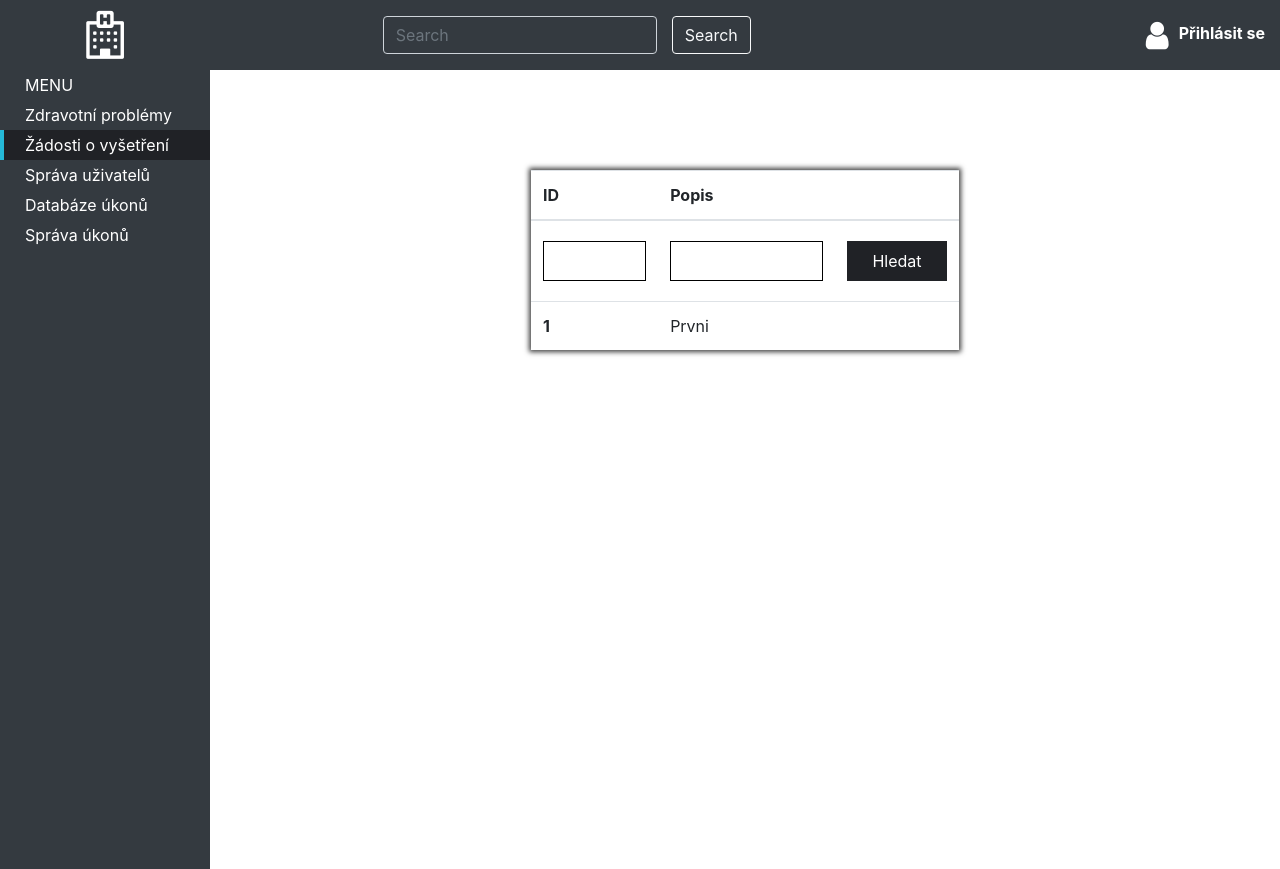
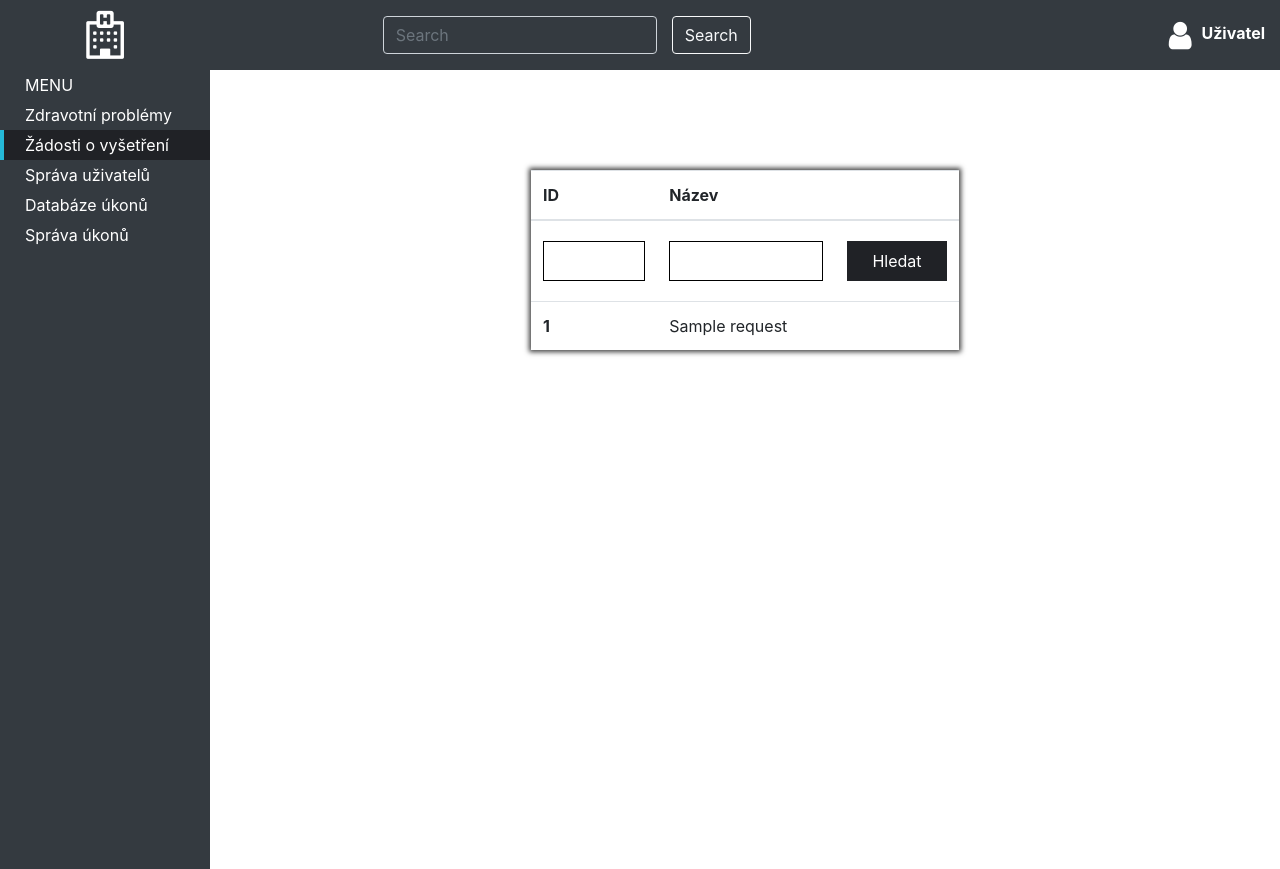
Before and after one commit to mimotej/IIS, a Flask app: page /medical_examinations in a window 1280 px wide. Shown: the top 869 px of the page. Run offline with Flask 2, Linux system fonts and the light colour scheme; the visitor is signed in with stand-in values (Sample User, id 1); tables that the repository leaves empty hold one stand-in row (values such as "Sample post").

Commit message:
added examination

```diff
--- a/app/app.py
+++ b/app/app.py
@@ -162,7 +162,20 @@
 
 @app.route('/ticket',  methods=['GET', 'POST'])
 def tickets():
-    #if request.method == 'POST' and (session['isAdmin'] == True or session['isDoctor'] == True):
+    problem_id =  request.args.get('p_id')
+    if request.method == 'POST' and (session['isAdmin'] == True or session['isDoctor'] == True):
+        data = request.form.to_dict()
+        new_ticket = ExaminationRequest(**data)
+        doctor = User.query.filter_by(_id=request.form['received_by']).first()
+        if doctor.isDoctor:
+            new_ticket.created_by = session['user_id']
+            new_ticket.received_by = request.form['received_by']
+            new_ticket.health_problem_id = problem_id
+            new_ticket.state = "NOT DONE"
+            db.session.add(new_ticket)
+            db.session.commit()
+        else:
+            logger.debug("Error: not doctor ID")
 
     return render_template('medical_examination_ticket.html')
 
@@ -188,9 +201,7 @@
 def delegate():
     problem_id =  request.args.get('p_id')
     problem = HealthProblem.query.filter_by(_id=problem_id).first()
-    logger.debug("1")
     if (request.method == 'POST' and problem):
-        logger.debug("2")
         doctor = User.query.filter_by(_id=request.form['id_doctor']).first()
         if doctor and (session['isAdmin'] == True or session['isDoctor']==True):
             logger.debug(doctor._id)
@@ -221,11 +232,18 @@
     return render_template('not_menu_accessible/medical_report_creator.html')
 @app.route('/medical_examinations')
 def medical_examinations():
-    return render_template('doctor_only/medical_examinations.html')
+    requests = ExaminationRequest.query
+    return render_template('doctor_only/medical_examinations.html',requests = requests)
 
 @app.route('/medical_examination')
 def medical_examination():
-    return render_template('doctor_only/medical_examination.html')
+    if (session['isAdmin'] == True or session['isDoctor'] == True):
+        request_id =  request.args.get('r_id')
+        e_request = ExaminationRequest.query.filter_by(_id=request_id).first()
+        return render_template('doctor_only/medical_examination.html',e_request = e_request)
+    else :
+        logger.debug("Error: not admin or doctor")
+        return render_template('doctor_only/medical_examination.html',e_request = e_request)
 
 if __name__ == '__main__':
     db.create_all()
--- a/app/templates/base.html
+++ b/app/templates/base.html
@@ -22,12 +22,12 @@
             <button class="btn btn-outline-light" type="submit">Search</button>
         </form>
     </div>
-    {#
+
     {% if "user_id" in session %}
        {% include "user_logged.html" %}
-    {% else %} #}
+    {% else %}
     {% include "login.html" %}
-    {# {% endif %} #}
+    {% endif %}
 </nav>
 
 {% include "side_navbar.html" %}
--- a/app/templates/doctor_only/medical_examinations.html
+++ b/app/templates/doctor_only/medical_examinations.html
@@ -7,7 +7,7 @@
             <thead>
             <tr>
                 <th scope="col" style="width: 140px">ID</th>
-                <th scope="col" style="width: 200px">Popis</th>
+                <th scope="col" style="width: 200px">Název</th>
                 <th style="width: 100px"></th>
             </tr>
             </thead>
@@ -21,19 +21,14 @@
                 </td>
             </tr>
             <tr>
-                <th scope="row" onclick="document.location = 'medical_examination';">1</th>
-                <td onclick="document.location = 'medical_examination';" style="cursor: pointer">Prvni</td>
+                {% for request in requests%}
+                <th scope="row" onclick="document.location = 'medical_examination?r_id=' + {{request._id}} ;">{{request._id}}</th>
+                <td onclick="document.location = 'medical_examination?r_id=' + {{request._id}} ;" style="cursor: pointer">{{request.name}}</td>
                 <td></td>
             </tr>
-            <!-- možná ukázka generování kódu -->
-            <!--{#% for row in rows %#}
-    <tr>
-        <th scope="row">{row.id}</th>
-        <td>{#{ row.product_code }#}</td>
-        <td>{#{# row.product_code }#}</td>
-        <td></td>
-    </tr>*-->
-            {#% endfor %#}
+            {% endfor %}
+
+
             </tbody>
         </table>
     </div>
--- a/app/templates/medical_examination_ticket.html
+++ b/app/templates/medical_examination_ticket.html
@@ -10,7 +10,7 @@
         </div>
         <div>
             <label><b>ID doktora</b></label>
-            <input type="text" placeholder="Zadejte id doktora" name="id">
+            <input type="text" placeholder="Zadejte id doktora" name="received_by">
         </div>
         <div>
             <label><b>Popis</b></label>
--- a/app/templates/not_menu_accessible/problem_report.html
+++ b/app/templates/not_menu_accessible/problem_report.html
@@ -32,7 +32,7 @@
             <button class="button" style="width: 200px;" type="submit" onclick="document.location = 'medical_report_creator';">Přidat zprávu</button>
         </div>
         <div style="text-align: right; grid-area: bottom-button">
-            <button class="button" style="width: 200px;" type="submit" onclick="document.location = 'ticket';">Zažádat o
+            <button class="button" style="width: 200px;" type="submit" onclick="document.location = 'ticket?p_id=' + {{problem._id}} ;">Zažádat o
                 vyšetření
             </button>
         </div>
```
Also changed, not shown: app/database.py (+19 -11 lines), app/templates/doctor_only/medical_examination.html (+9 -5 lines).
